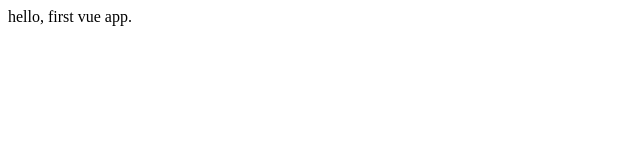
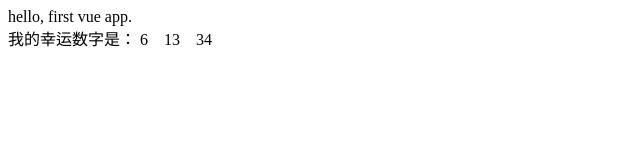
Before and after one commit to llluterxk/git_study, a plain HTML site: page index.html in a window 1280 px wide. Shown: the whole page, without its empty margins (0-640 px from the left). Drawn offline with nearby package versions, Linux system fonts and the light colour scheme.

Commit message:
2021-08-54 添加了幸运数字的测试（用了v-for）

```diff
--- a/index.html
+++ b/index.html
@@ -9,13 +9,17 @@
 <body>
     <div id="app">
         {{message}}
+        <br>
+        我的幸运数字是：
+        <span v-for="(item, index) in fav_number" :key="index">{{item}}&emsp;</span>
     </div>
    <script src='https://cdnjs.cloudflare.com/ajax/libs/vue/2.6.9/vue.min.js' integrity='sha512-deBbW1lpMT6h3gvOzmeMPft4pf9CMGjCKc5jSNq2pMSjtkMPuELbd4N3LKXVq/t1t6qco4q3u/XguyqGqlOMjA==' crossorigin='anonymous'></script>
     <script>
         new Vue({
             el: "#app",
             data: {
-                message: 'hello, first vue app.'
+                message: 'hello, first vue app.',
+                fav_number: [6, 13,34]
             }
         })
     </script>
```
